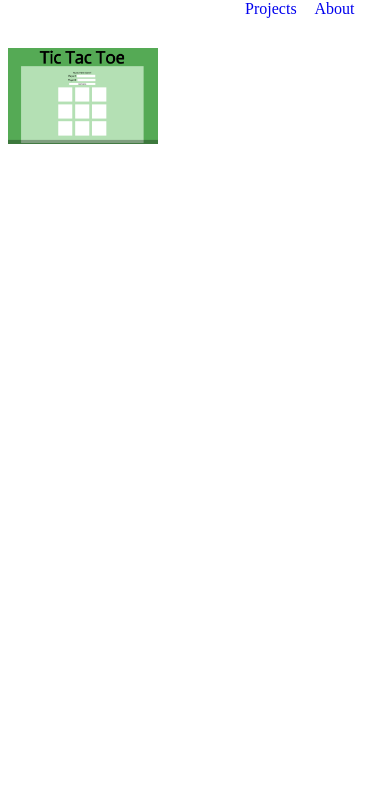
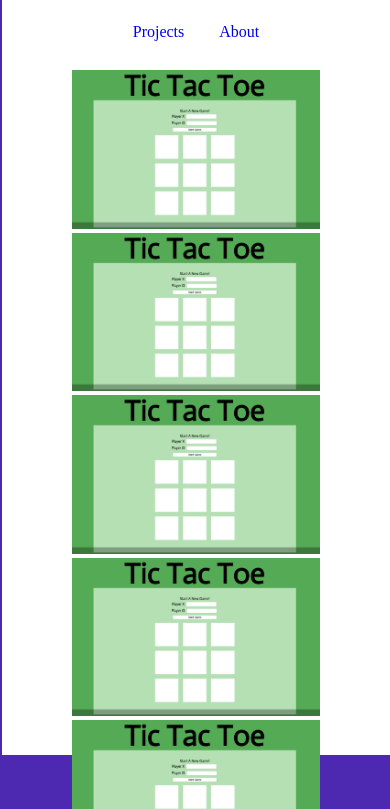
Before and after one commit to SeleniumK/portfolio, a plain HTML site: page index.html in a window 390 px wide. Shown: the part 89-898 px from the top of the page. Before the commit the page ends 844 px from the top, so only its background shows below. Drawn offline with nearby package versions, Linux system fonts and the light colour scheme.

Commit message:
responsive layout, change of orientation of projects in mobile vs. desktop

```diff
--- a/index.html
+++ b/index.html
@@ -6,12 +6,14 @@
     <link href="styles/base.css" type="text/css" rel="stylesheet"/>
     <link href="styles/layout.css" type="text/css" rel="stylesheet"/>
     <link href="styles/modules.css" type="text/css" rel="stylesheet"/>
+    <meta name="viewport" content="width=device-width, initial-scale=1">
   </head>
   <body>
+    <div class="wrapper">
       <header>
         <h1>SELENA FLANNERY</h1>
         <nav id="mainNav">
-        <ul id="mainNavOpts">
+          <ul>
             <li class="tab" data-content="projects"><a href="#">Projects </a</li>
             <li class="tab" data-content="about"><a href="#">About</a></li>
           </ul>
@@ -23,7 +25,7 @@
         </article>
       </section>
       <section id="about">
-      <div id="aboutContent">
+        <div>
           <p>
             Some stuff goes here
           </p>
@@ -31,6 +33,7 @@
       </section>
       <footer>
       </footer>
+    </div>
     <script src="http://ajax.aspnetcdn.com/ajax/jQuery/jquery-2.1.4.min.js"></script>
     <script src="projects.js"></script>
     <script src="script.js"></script>
--- a/projects.js
+++ b/projects.js
@@ -1,4 +1,29 @@
 var rawData = [
+  {
+    title: 'Tic Tac Toe',
+    picture: 'img/tictactoe.png',
+    link: ''
+  },
+  {
+    title: 'Tic Tac Toe',
+    picture: 'img/tictactoe.png',
+    link: ''
+  },
+  {
+    title: 'Tic Tac Toe',
+    picture: 'img/tictactoe.png',
+    link: ''
+  },
+  {
+    title: 'Tic Tac Toe',
+    picture: 'img/tictactoe.png',
+    link: ''
+  },
+  {
+    title: 'Tic Tac Toe',
+    picture: 'img/tictactoe.png',
+    link: ''
+  },
   {
     title: 'Tic Tac Toe',
     picture: 'img/tictactoe.png',
--- a/styles/base.css
+++ b/styles/base.css
@@ -1,15 +1,33 @@
+*{
+  margin: 0;
+  padding: 0;
+}
+
+body {
+  background-color: #4D29B2;
+  text-align: center;
+}
+
+.wrapper{
+  background-color: white;
+}
+
+.template{
+  display: none;
+}
 img{
-  max-width: 85%;
+  max-width: 100%;
 }
 
 h1{
-  color: #5A1B9B;
+  color: #4D29B2;
+  text-align: center;
 }
 /*TEXT STYLES
 =======================================*/
 li{
   list-style: none;
-  color: #5A1B9B;
+  color: #4D29B2;
 }
 
 /*LINK STYLES
--- a/styles/layout.css
+++ b/styles/layout.css
@@ -1,12 +1,67 @@
-/*2F35B2 -- blue
-5A1B9B -- purple
-8A9C62 -- green
-F8EAB7 -- yellow*/
-
-#aboutContent{
-  background-color: #8A9C62;
+.wrapper{
+  position: absolute;
+  top: 3%;
+  right: 0;
+  bottom: 0;
+  left: .5%;
+  margin-bottom: 0;
 }
 
-#aboutContent p{
-  background-color: rgba(255, 255, 255, .5);
+header, section, article, ul{
+  display: flex;
+  justify-content: center;
+  flex-direction: column;
 }
+
+header, ul{
+  margin-top: 5%;
+}
+
+article, img{
+  max-width: 80%;
+  margin: auto;
+}
+ul{
+  margin: 5%;
+  flex-direction: row;
+}
+
+li{
+  padding: 3% 5%;
+}
+
+
+@media only screen and (min-width: 640px) {
+
+  header{
+    flex-direction: row;
+    justify-content: space-between;
+    margin: 5%;
+  }
+
+  section{
+    margin: 5% 12%;
+    display: flex;
+    flex-direction: row;
+    justify-content: center;
+    flex-wrap: wrap;
+  }
+  article{
+    max-width: 33%;
+  }
+  a{
+    padding: 0%;
+  }
+  img{
+    max-width: 100%;
+  }
+  ul{
+    flex-basis: 35%;
+    justify-content: flex-end;
+    padding: 3% 5%;
+  }
+
+  li{
+    margin: 0% 25%;
+  }
+}
--- a/styles/modules.css
+++ b/styles/modules.css
@@ -1,18 +1,7 @@
+
+
 /*NavBar
 ==============*/
-#mainNavOpts{
-  display: flex;
-  justify-content: flex-end;
-  flex-direction: row;
-  margin: 1% 5% 1% 5%;
-}
-
-li{
-  margin: 3%;
-}
 
 /*Projects
 ===================*/
-article img{
-  width: 40%;
-}
```
Lines whose indentation alone changed are shown as unchanged.
